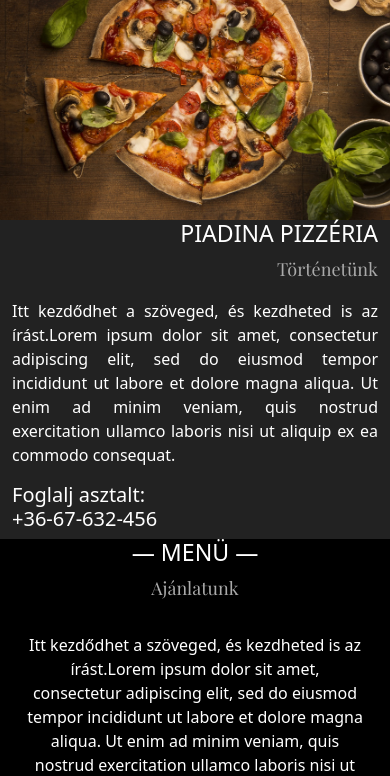
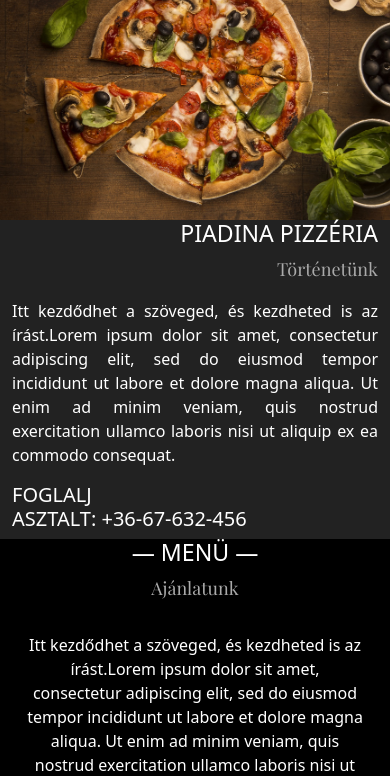
Before and after one commit to tkcstmas/pizza, a plain HTML site: page index.html in a window 390 px wide. Shown: the part 68-844 px from the top of the page. Drawn offline with nearby package versions, Linux system fonts and the light colour scheme; a web font is replaced by a local one.

Commit message:
igazítások

```diff
--- a/index.html
+++ b/index.html
@@ -55,7 +55,7 @@
                     </div>
                 <div class="col-xs-12 col-sm-12 col-md-8 col-lg-8 col-xl-8 col-xxl-8">
                     <p style="text-align: justify;">Itt kezdődhet a szöveged, és kezdheted is az írást.Lorem ipsum dolor sit amet, consectetur adipiscing elit, sed do eiusmod tempor incididunt ut labore et dolore magna aliqua. Ut enim ad minim veniam, quis nostrud exercitation ullamco laboris nisi ut aliquip ex ea commodo consequat.</p>
-                    <h5 class="box1_h5">Foglalj asztalt: +36-67-632-456</h5>
+                    <h5 class="box1_h5">FOGLALJ <br>ASZTALT: +36-67-632-456</h5>
                 </div>
                 </div>
             </div>
--- a/style.css
+++ b/style.css
@@ -647,7 +647,7 @@ grid-row-end:8 ;
         padding: 0;
     }
     .box1_h5{
-        width: 10rem;
+       width: 15rem;
         padding: 0;
     }
     .box1{
```
